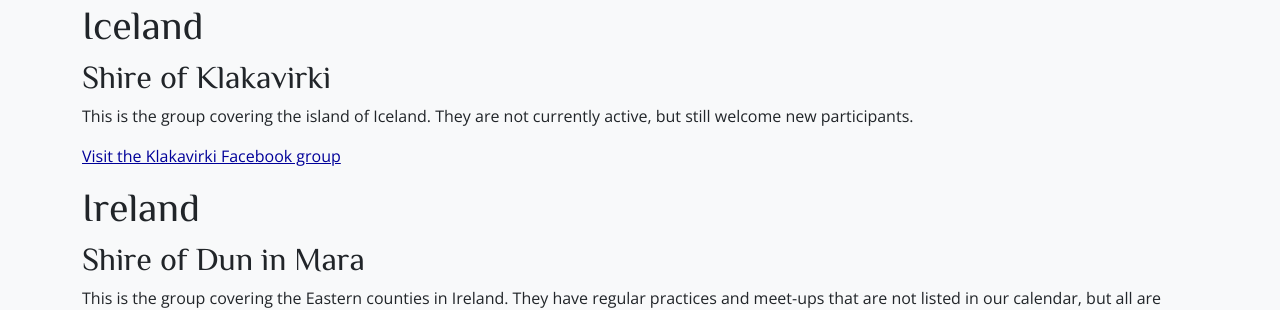
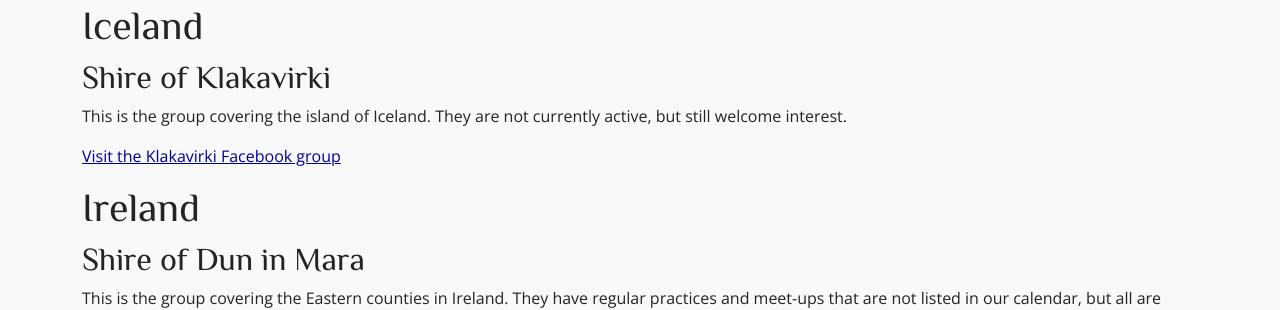
Before and after one commit to drachenwald/insulae-draconis, a Jekyll site: the page built from library/useful-resources/findingalocalgroup.md, in a window 1280 px wide and 900 px high, scrolled down 1406 px. Shown: the part 155-465 px from the top of the window. Built offline with Jekyll 4.4.1, drawn with Linux system fonts in a browser that asks for light colours; comment, search, counter and statistics services are not loaded.

Commit message:
Revise Iceland group description for clarity
Updated wording to welcome interest instead of participants.

```diff
--- a/library/useful-resources/findingalocalgroup.md
+++ b/library/useful-resources/findingalocalgroup.md
@@ -55,7 +55,7 @@
 <h1><a name="iceland">Iceland</a></h1>
 
 <h2><a name="klakavirki">Shire of Klakavirki</a></h2>
-This is the group covering the island of Iceland. They are not currently active, but still welcome new participants.
+This is the group covering the island of Iceland. They are not currently active, but still welcome interest.
 
 [Visit the Klakavirki Facebook group](https://www.facebook.com/klakavirki/)
 
```
